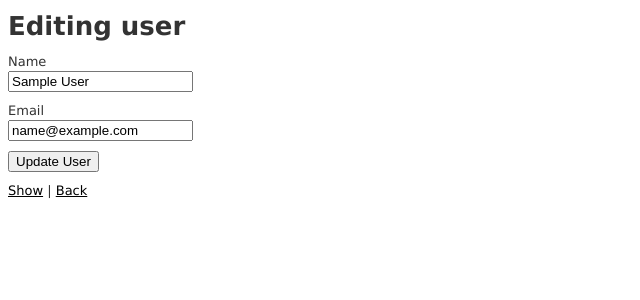
After one commit to dcade002/suggestionbox, a Rails app: page /users/1/edit in a window 1280 px wide. The commit adds this page. Shown: the top 300 px of the page, without its empty margins (0-640 px from the left). Run offline with Rails 7, Linux system fonts and the light colour scheme; tables that the repository leaves empty hold one stand-in row (values such as "Sample post"); style sheets or scripts are compiled from the project's sources; parts of the project's set-up code (start-up, migrations or seed data) failed here and were passed over; some libraries are stand-ins or nearby versions.

Commit message:
Users to posts, and viceversa

```diff
--- /dev/null
+++ b/app/assets/javascripts/users.js.coffee
@@ -0,0 +1,3 @@
+# Place all the behaviors and hooks related to the matching controller here.
+# All this logic will automatically be available in application.js.
+# You can use CoffeeScript in this file: http://jashkenas.github.com/coffee-script/
--- /dev/null
+++ b/app/assets/stylesheets/users.css.scss
@@ -0,0 +1,3 @@
+// Place all the styles related to the Users controller here.
+// They will automatically be included in application.css.
+// You can use Sass (SCSS) here: http://sass-lang.com/
--- /dev/null
+++ b/app/controllers/users_controller.rb
@@ -0,0 +1,83 @@
+class UsersController < ApplicationController
+  # GET /users
+  # GET /users.json
+  def index
+    @users = User.all
+
+    respond_to do |format|
+      format.html # index.html.erb
+      format.json { render json: @users }
+    end
+  end
+
+  # GET /users/1
+  # GET /users/1.json
+  def show
+    @user = User.find(params[:id])
+
+    respond_to do |format|
+      format.html # show.html.erb
+      format.json { render json: @user }
+    end
+  end
+
+  # GET /users/new
+  # GET /users/new.json
+  def new
+    @user = User.new
+
+    respond_to do |format|
+      format.html # new.html.erb
+      format.json { render json: @user }
+    end
+  end
+
+  # GET /users/1/edit
+  def edit
+    @user = User.find(params[:id])
+  end
+
+  # POST /users
+  # POST /users.json
+  def create
+    @user = User.new(params[:user])
+
+    respond_to do |format|
+      if @user.save
+        format.html { redirect_to @user, notice: 'User was successfully created.' }
+        format.json { render json: @user, status: :created, location: @user }
+      else
+        format.html { render action: "new" }
+        format.json { render json: @user.errors, status: :unprocessable_entity }
+      end
+    end
+  end
+
+  # PUT /users/1
+  # PUT /users/1.json
+  def update
+    @user = User.find(params[:id])
+
+    respond_to do |format|
+      if @user.update_attributes(params[:user])
+        format.html { redirect_to @user, notice: 'User was successfully updated.' }
+        format.json { head :no_content }
+      else
+        format.html { render action: "edit" }
+        format.json { render json: @user.errors, status: :unprocessable_entity }
+      end
+    end
+  end
+
+  # DELETE /users/1
+  # DELETE /users/1.json
+  def destroy
+    @user = User.find(params[:id])
+    @user.destroy
+
+    respond_to do |format|
+      format.html { redirect_to users_url }
+      format.json { head :no_content }
+    end
+  end
+end
--- /dev/null
+++ b/app/helpers/users_helper.rb
@@ -0,0 +1,2 @@
+module UsersHelper
+end
--- a/app/models/post.rb
+++ b/app/models/post.rb
@@ -1,3 +1,4 @@
 class Post < ActiveRecord::Base
-  attr_accessible :description, :votes
+  	belongs_to :user
+  	attr_accessible :description, :votes
 end
--- /dev/null
+++ b/app/models/user.rb
@@ -0,0 +1,4 @@
+class User < ActiveRecord::Base
+	has_many :posts, dependent: :destroy
+  	attr_accessible :email, :name
+end
--- a/app/views/posts/index.html.erb
+++ b/app/views/posts/index.html.erb
@@ -1,4 +1,4 @@
-<h1>Listing posts</h1>
+<h1>Panthers' Suggestion Box</h1>
 
 <table>
   <tr>
--- /dev/null
+++ b/app/views/users/_form.html.erb
@@ -0,0 +1,25 @@
+<%= form_for(@user) do |f| %>
+  <% if @user.errors.any? %>
+    <div id="error_explanation">
+      <h2><%= pluralize(@user.errors.count, "error") %> prohibited this user from being saved:</h2>
+
+      <ul>
+      <% @user.errors.full_messages.each do |msg| %>
+        <li><%= msg %></li>
+      <% end %>
+      </ul>
+    </div>
+  <% end %>
+
+  <div class="field">
+    <%= f.label :name %><br />
+    <%= f.text_field :name %>
+  </div>
+  <div class="field">
+    <%= f.label :email %><br />
+    <%= f.text_field :email %>
+  </div>
+  <div class="actions">
+    <%= f.submit %>
+  </div>
+<% end %>
--- /dev/null
+++ b/app/views/users/edit.html.erb
@@ -0,0 +1,6 @@
+<h1>Editing user</h1>
+
+<%= render 'form' %>
+
+<%= link_to 'Show', @user %> |
+<%= link_to 'Back', users_path %>
--- /dev/null
+++ b/app/views/users/new.html.erb
@@ -0,0 +1,5 @@
+<h1>New user</h1>
+
+<%= render 'form' %>
+
+<%= link_to 'Back', users_path %>
--- a/config/routes.rb
+++ b/config/routes.rb
@@ -1,4 +1,6 @@
 Suggestionbox::Application.routes.draw do
+  resources :users
+
   resources :posts
 
   # The priority is based upon order of creation:
```
Also changed, not shown: app/views/users/index.html.erb (added, +25 -0 lines), app/views/users/show.html.erb (added, +15 -0 lines), db/migrate/20121002234654_create_users.rb (added, +10 -0 lines), test/fixtures/users.yml (added, +9 -0 lines), test/functional/users_controller_test.rb (added, +49 -0 lines), test/unit/helpers/users_helper_test.rb (added, +4 -0 lines), test/unit/user_test.rb (added, +7 -0 lines), db/schema.rb.
